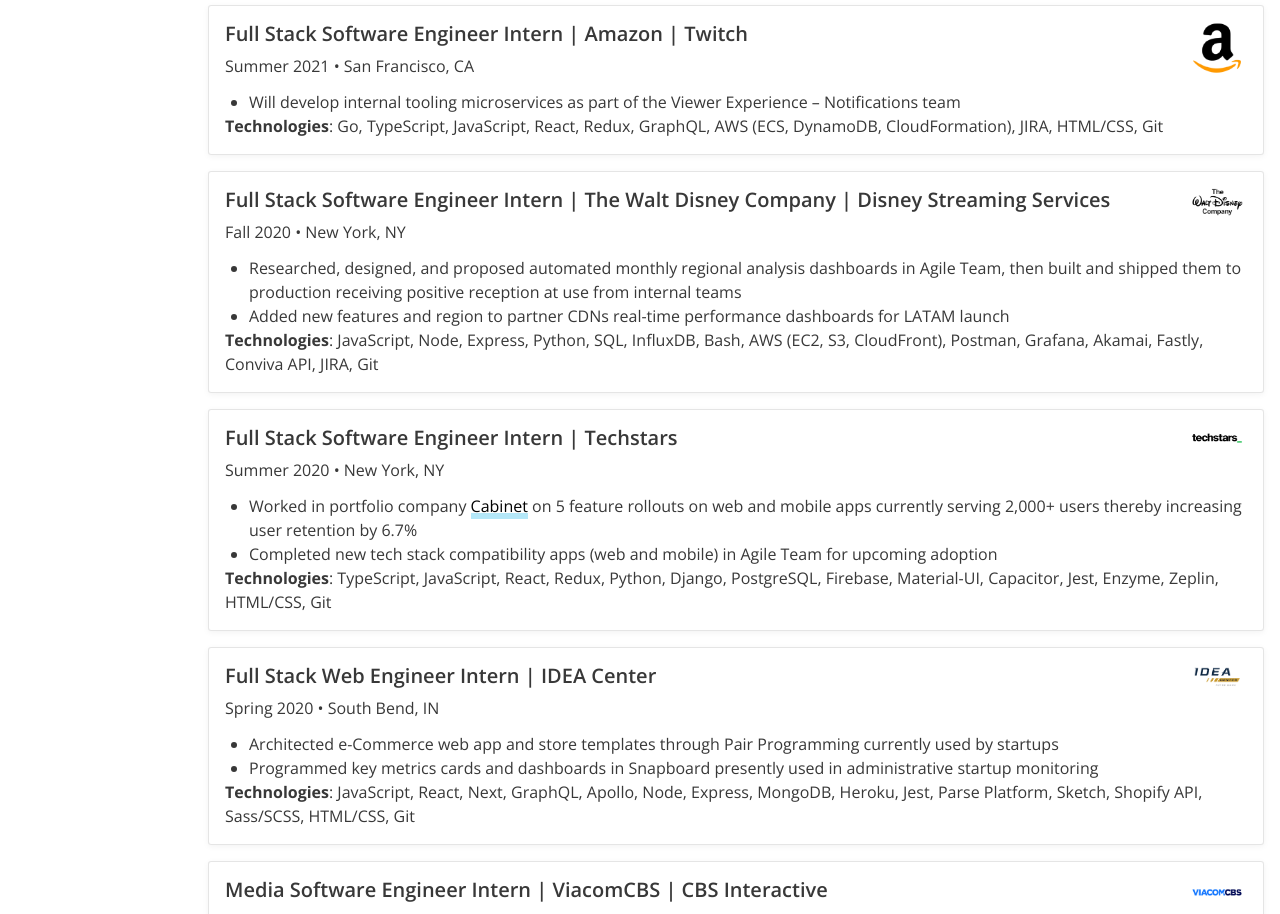
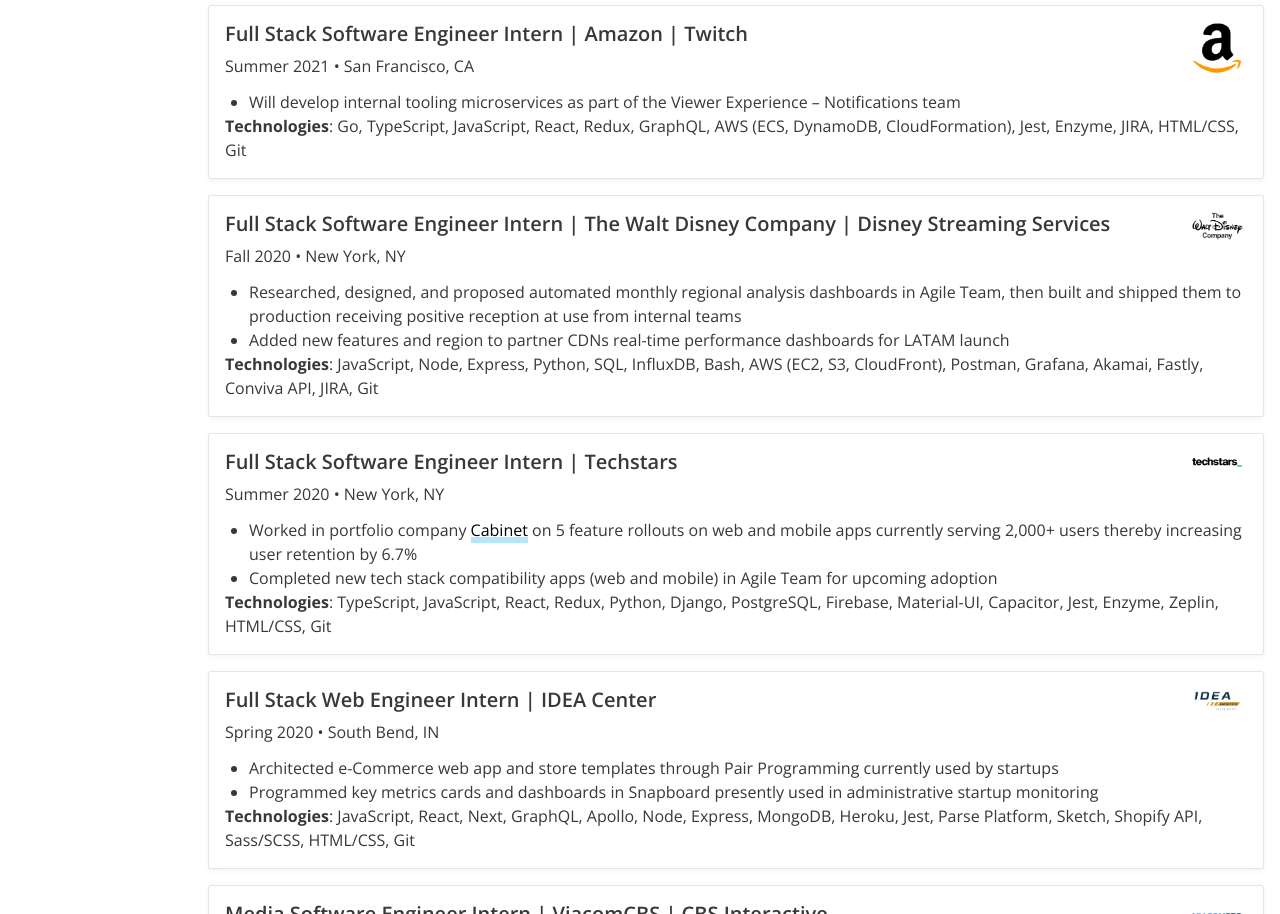
Before and after one commit to serglockhart/my-site, a Gatsby site: page / in a window 1280 px wide. Shown: the part 923-1837 px from the top of the page. Built offline with nearby package versions, Linux system fonts and the light colour scheme; Gatsby itself is replaced by a stand-in of ours.

Commit message:
Update twitch tech stack

```diff
--- a/src/pages/index.tsx
+++ b/src/pages/index.tsx
@@ -367,7 +367,7 @@
               <p>
                 <strong>Technologies</strong>: Go, TypeScript, JavaScript,
                 React, Redux, GraphQL, AWS (ECS, DynamoDB, CloudFormation),
-                JIRA, HTML/CSS, Git
+                Jest, Enzyme, JIRA, HTML/CSS, Git
               </p>
             }
           />
```
